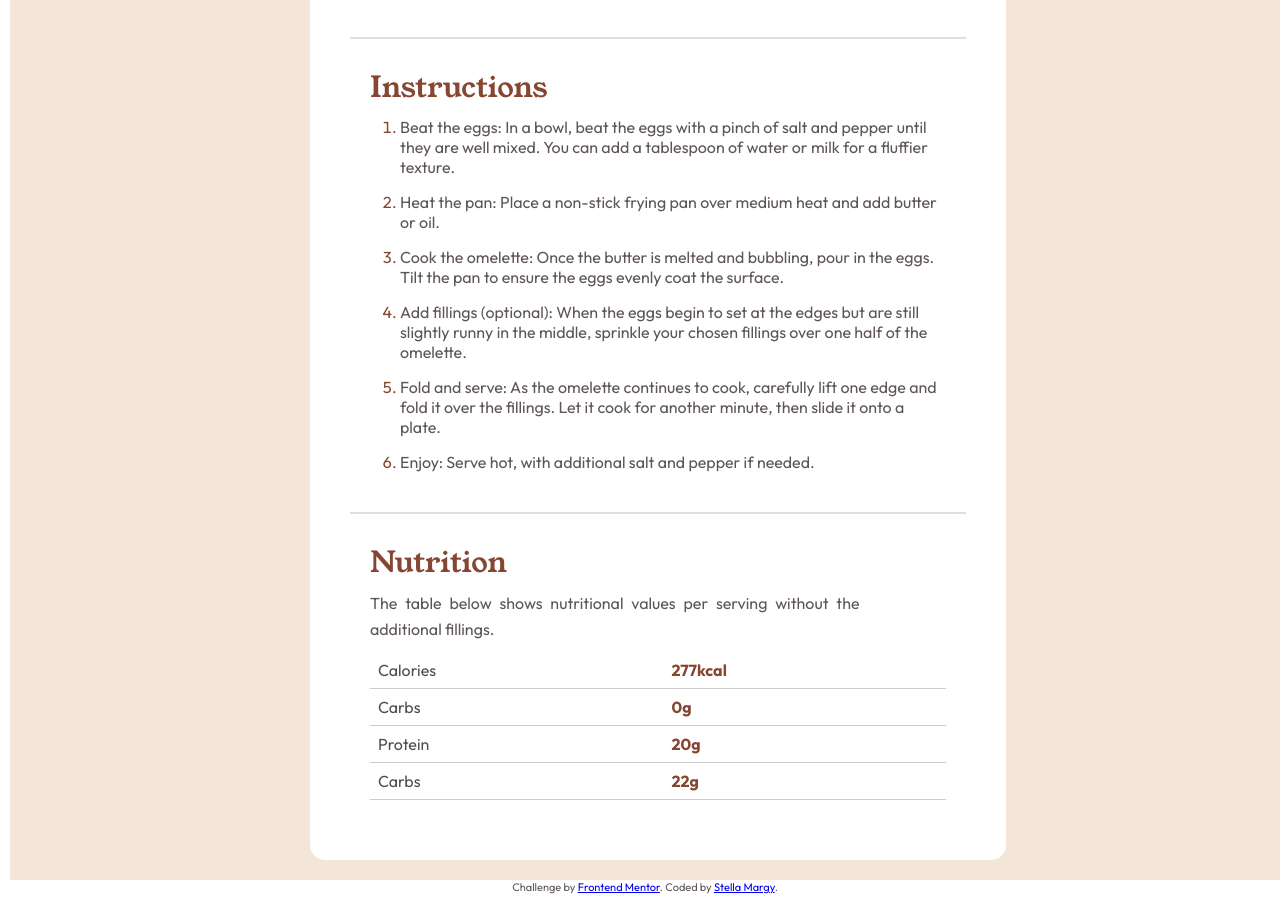
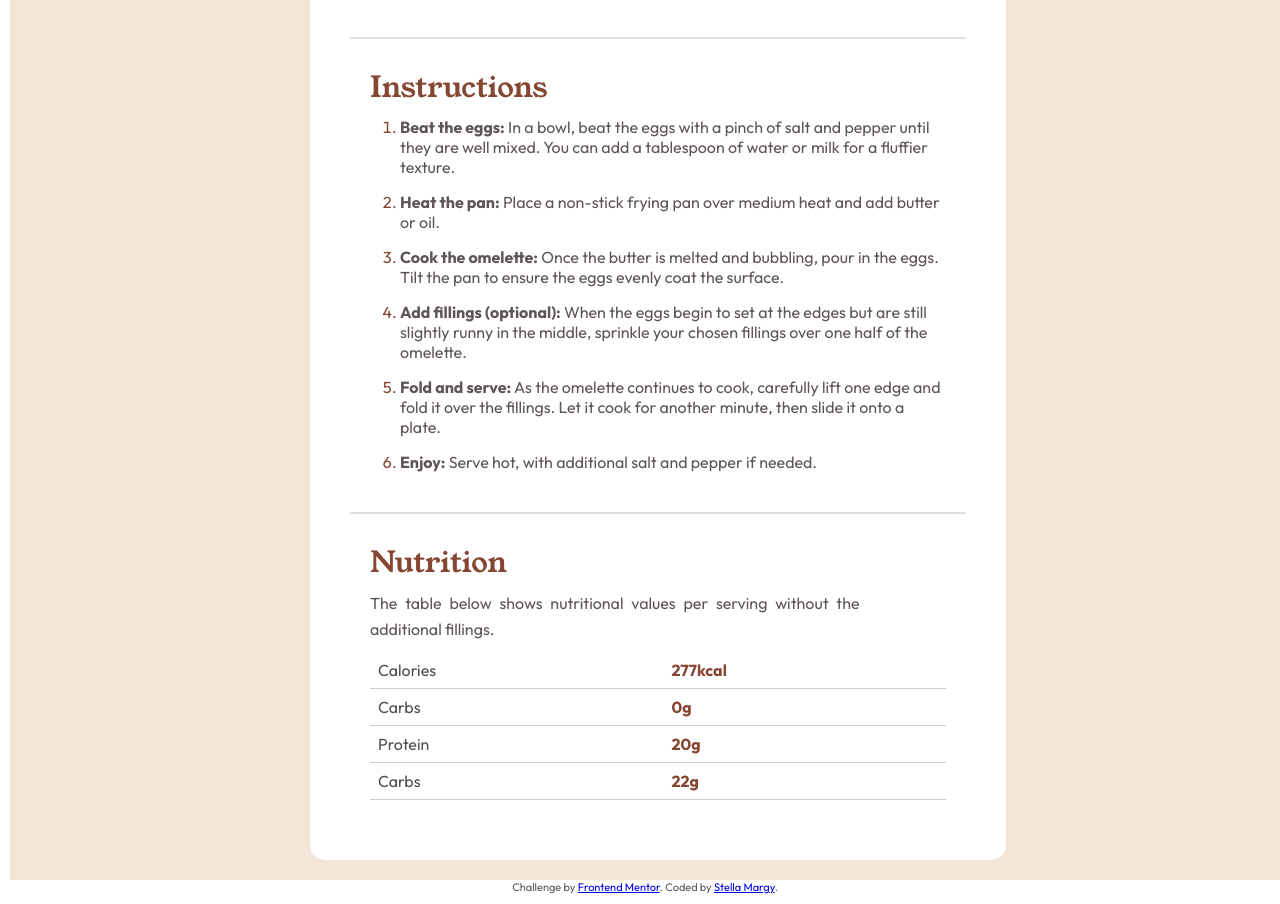
Before and after one commit to Stellamargy/recipe-page, a plain HTML site: page index.html in a window 1280 px wide. Shown: the part 1137-2041 px from the top of the page. Drawn offline with Linux system fonts and the light colour scheme.

Commit message:
adds bold element for keywords in instructions

```diff
--- a/index.html
+++ b/index.html
@@ -55,31 +55,31 @@
             <h2>Instructions</h2>
             <ol>
               <li>
-                Beat the eggs: In a bowl, beat the eggs with a pinch of salt and
+               <b>Beat the eggs:</b> In a bowl, beat the eggs with a pinch of salt and
                 pepper until they are well mixed. You can add a tablespoon of
                 water or milk for a fluffier texture.
               </li>
               <li>
-                Heat the pan: Place a non-stick frying pan over medium heat and
+                <b>Heat the pan:</b> Place a non-stick frying pan over medium heat and
                 add butter or oil.
               </li>
               <li>
-                Cook the omelette: Once the butter is melted and bubbling, pour
+               <b>Cook the omelette:</b> Once the butter is melted and bubbling, pour
                 in the eggs. Tilt the pan to ensure the eggs evenly coat the
                 surface.
               </li>
               <li>
-                Add fillings (optional): When the eggs begin to set at the edges
+                <b>Add fillings (optional):</b> When the eggs begin to set at the edges
                 but are still slightly runny in the middle, sprinkle your chosen
                 fillings over one half of the omelette.
               </li>
               <li>
-                Fold and serve: As the omelette continues to cook, carefully
+                <b>Fold and serve:</b> As the omelette continues to cook, carefully
                 lift one edge and fold it over the fillings. Let it cook for
                 another minute, then slide it onto a plate.
               </li>
               <li>
-                Enjoy: Serve hot, with additional salt and pepper if needed.
+                <b>Enjoy:</b> Serve hot, with additional salt and pepper if needed.
               </li>
             </ol>
           </section>
```
